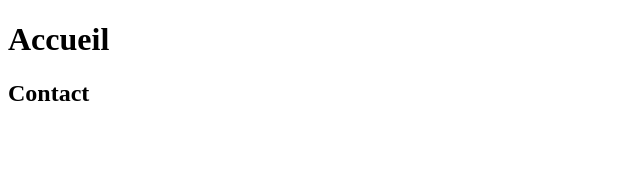
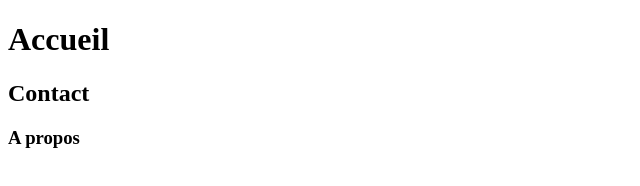
Before and after one commit to asashi28/monProjet, a plain HTML site: page index.html in a window 1280 px wide. Shown: the full height of the page, 0-640 px from the left. Drawn offline with Linux system fonts and the light colour scheme.

Commit message:
Update index.html

```diff
--- a/index.html
+++ b/index.html
@@ -10,5 +10,6 @@
         Accueil
     </h1>
     <h2> Contact</h2>
+    <h3> A propos </h3>
 </body>
 </html>
```
